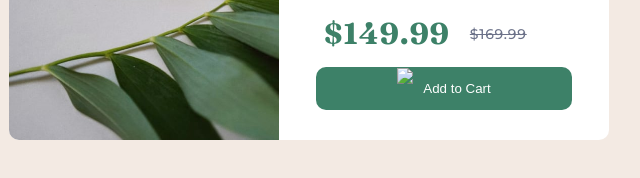
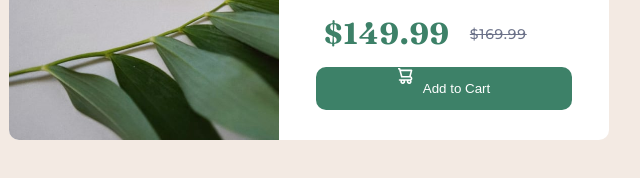
Before and after one commit to Ze-hs/Frontend-Mentor-Challenges, a plain HTML site: page Product preview card component/index.html in a window 1280 px wide. Shown: the part 342-520 px from the top of the page, 331-971 px from the left. Drawn offline with Linux system fonts and the light colour scheme; the site is published under a folder, as on GitHub Pages, so addresses that start at the root find nothing.

Commit message:
Fixed button image

```diff
--- a/Product preview card component/index.html
+++ b/Product preview card component/index.html
@@ -25,7 +25,7 @@
                     </div>
 
                     <button class="add-to-cart">
-                        <img class="favicon"src="/images/icon-cart.svg">
+                        <img class="favicon"src="images/icon-cart.svg">
                         <p class="Button-text"> Add to Cart</p>
                     </button>
                 </div>
```
